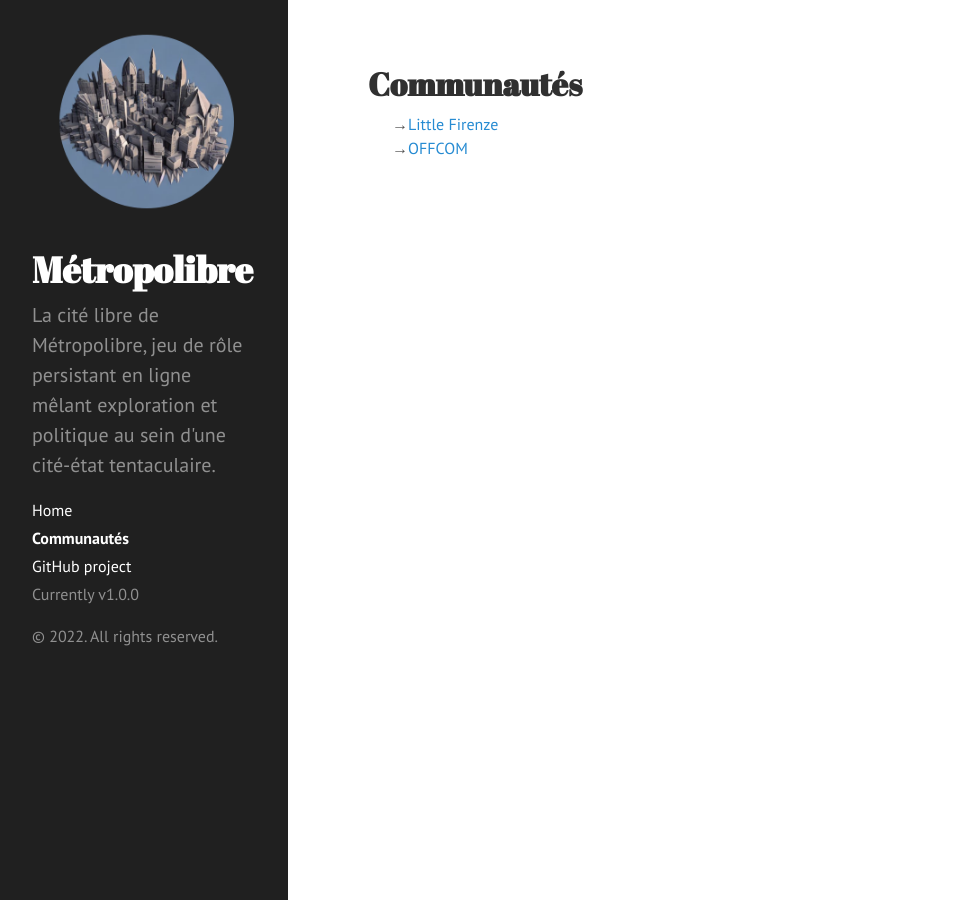
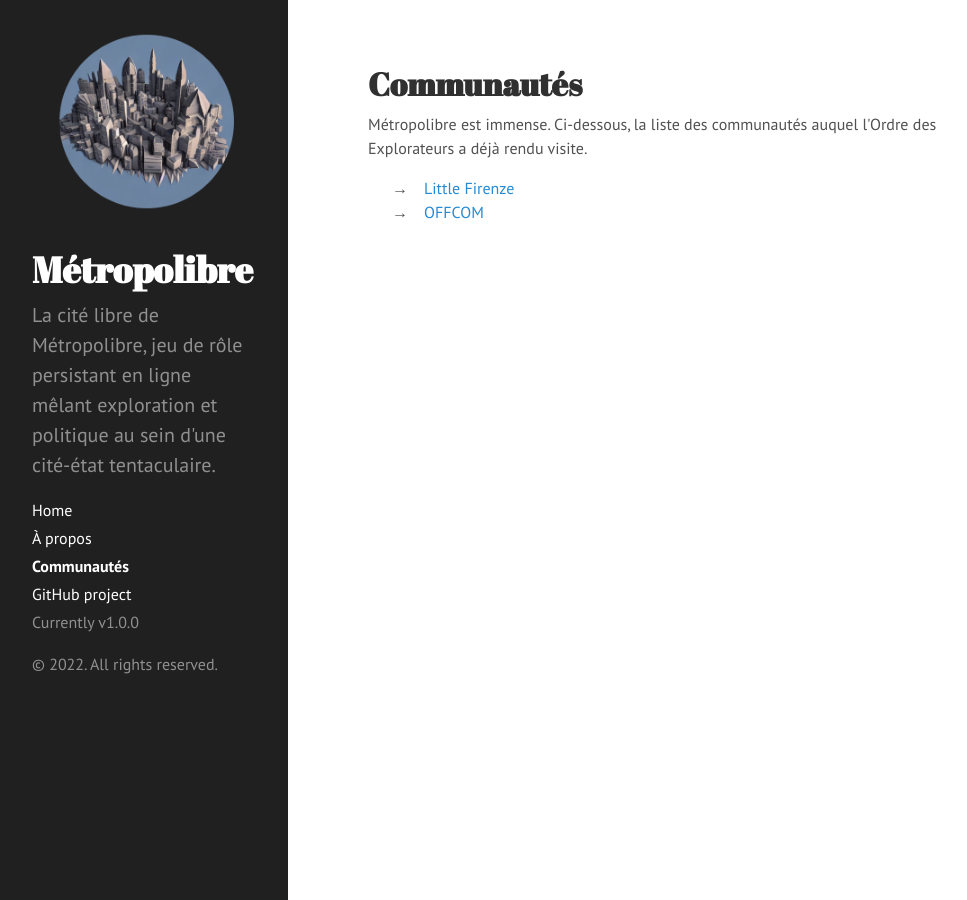
Before and after one commit to smwhr/metropolibre, a Jekyll site: the page built from communautes.html, in a window 1280 px wide. Shown: the whole page, without its empty margins (0-967 px from the left). Built offline with Jekyll 4.4.1, drawn with Linux system fonts in a browser that asks for light colours; Markdown is read by kramdown in place of the engine named in the settings.

Commit message:
add more pages

```diff
--- a/_layouts/community.html
+++ b/_layouts/community.html
@@ -1,13 +1,14 @@
 ---
 layout: default
 ---
+<a href="{{ site.baseurl }}/communautés">&larr; Retour à la liste des communautés</a>
 
 <div class="post">
  {% if page.picture%}
     <img class="community-picture" src="{{ site.baseurl }}/public/{{page.picture}}" alt="Vue de {{page.title}}" />
  {% endif %}
   <h1 class="post-title">{{ page.title }}</h1>
-  <span class="post-date">{{ page.key_people }}</span>
+  <span class="post-date"><strong>Personnages clés :</strong>{{ page.key_people }}</span>
   {{ content }}
 </div>
 
--- a/communautes.html
+++ b/communautes.html
@@ -4,9 +4,12 @@ title: Communautés
 ---
 
 <div class="post">
+  <p>
+    Métropolibre est immense. Ci-dessous, la liste des communautés auquel l'Ordre des Explorateurs a déjà rendu visite.
+  </p>
   <ul>
   {% for community in site.communities %}
-  <li style="list-style-type: '\2192 '">
+    <li style="list-style-type: '\2192 '; padding-left: 1em;">
         <a href="{{ community.url | relative_url }}">
           {{ community.title }}
         </a>
```
Also changed, not shown: _blurbs/a-propos.md (added, +35 -0 lines), _blurbs/introduction.md (+9 -16 lines), _guides/constitution.md (added, +4 -0 lines), _guides/exploration.md (added, +4 -0 lines), _guides/rejoindre.md (added, +4 -0 lines), _layouts/guide.html (added, +8 -0 lines), a-propos.html (added, +11 -0 lines). Lines whose indentation alone changed are shown as unchanged.
